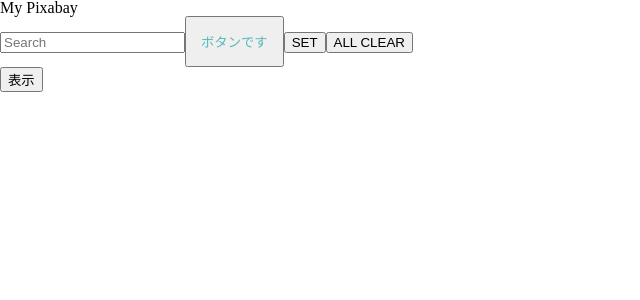
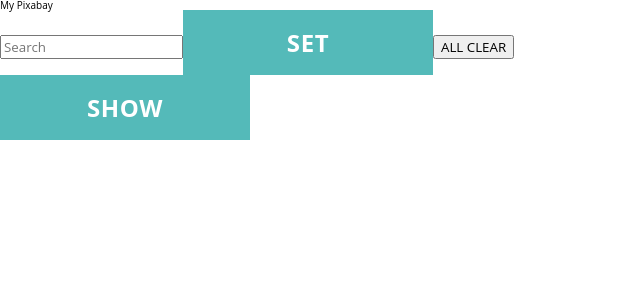
Before and after one commit to s-yoshiii/react-api-tutorial, a React (Create React App) app: page / in a window 1280 px wide. Shown: the top 300 px of the page, without its empty margins (0-640 px from the left). Built offline with nearby package versions, Linux system fonts and the light colour scheme.

Commit message:
styled-componentsを使用してスタイリング

```diff
--- a/src/App.tsx
+++ b/src/App.tsx
@@ -7,6 +7,34 @@ import Button from "./component/Button";
 
 const GlobalStyle = createGlobalStyle`
   ${reset}
+  @import url('https://fonts.googleapis.com/css2?family=Montserrat&family=Open+Sans:wght@300;400;500;600;700&display=swap');
+  html {
+    font-size: 62.5%;
+  }
+  body *{
+    font-family: 'Open Sans','Montserrat', sans-serif;
+  }
+  body{
+    height: 100%;
+    -webkit-tap-highlight-color: transparent;
+    -ms-touch-action: manipulation;
+    -webkit-font-smoothing: antialiased;
+    -moz-osx-font-smoothing: grayscale;
+    -webkit-text-size-adjust: 100%;
+    -ms-text-size-adjust: 100%;
+    text-rendering: optimizeLegibility;
+  }
+  html,
+  body {
+    height: 100%;
+    -webkit-tap-highlight-color: transparent;
+    -ms-touch-action: manipulation;
+    -webkit-font-smoothing: antialiased;
+    -moz-osx-font-smoothing: grayscale;
+    -webkit-text-size-adjust: 100%;
+    -ms-text-size-adjust: 100%;
+    text-rendering: optimizeLegibility;
+  }
   *, *::after, *::before {
     box-sizing: border-box;
     -moz-osx-font-smoothing: grayscale;
@@ -45,19 +73,18 @@ function App() {
               }}
             >
               <input type="text" placeholder="Search" ref={ref} />
-              <Button type="button" outlined>
-                ボタンです
+              <Button outlined type="submit">
+                SET
               </Button>
-              <button type="submit">SET</button>
 
               <button type="button" onClick={handleClear}>
                 ALL CLEAR
               </button>
             </form>
             <p>{searchWords.join(",")}</p>
-            <button type="button" onClick={handleDisplay}>
-              表示
-            </button>
+            <Button contained type="button" onClick={handleDisplay}>
+              SHOW
+            </Button>
           </>
         )}
       </div>
--- a/src/component/Button.tsx
+++ b/src/component/Button.tsx
@@ -1,5 +1,7 @@
 import React, { FC, ReactNode } from "react";
 import styled, { css } from "styled-components";
+import { color } from "../utils/color";
+import { media } from "../utils/media";
 type Props = {
   children: ReactNode;
   type: "button" | "submit";
@@ -7,6 +9,7 @@ type Props = {
   outlined?: boolean;
   contained?: boolean;
   text?: boolean;
+  onClick?: () => void;
 };
 const Button: FC<Props> = (props) => {
   const { children, type } = props;
@@ -14,11 +17,29 @@ const Button: FC<Props> = (props) => {
 };
 
 const SButton = styled.button`
+  font-size: 24px;
+  font-weight: 700;
+  letter-spacing: 0.024em;
   ${(outlined) =>
     outlined &&
     css`
       padding: 14px;
-      color: #54bab9;
+      color: ${color.secondary};
+      background: ${color.white};
+      border: 2px solid ${color.secondary};
+      min-width: 250px;
+    `},
+  ${(contained) =>
+    contained &&
+    css`
+      padding: 14px;
+      color: ${color.white};
+      background: ${color.secondary};
+      border: 2px solid ${color.secondary};
+      min-width: 250px;
     `}
+  ${media("sm")`
+    background-color: green;
+  `};
 `;
 export default Button;
--- /dev/null
+++ b/src/utils/color.ts
@@ -0,0 +1,7 @@
+export const color = {
+  black: "#000",
+  white: "#fff",
+  primary: "#FBF8F1",
+  secondary: "#54BAB9",
+  labelcolor: "#E9DAC1",
+};
--- /dev/null
+++ b/src/utils/media.ts
@@ -0,0 +1,8 @@
+export const breakpoints = {
+  sm: 640,
+};
+
+export const media = (key: keyof typeof breakpoints) => {
+  return (style: TemplateStringsArray | String) =>
+    `@media (max-width: ${breakpoints[key]}px) { ${style} }`;
+};
```
